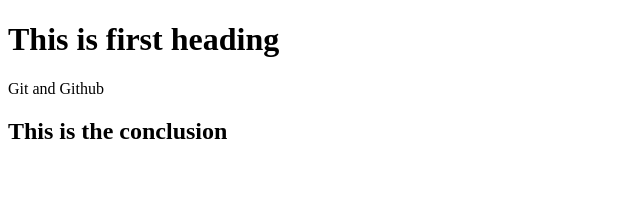
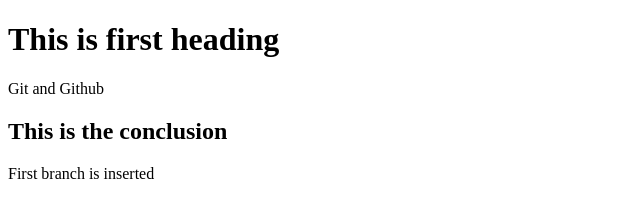
Before and after one commit to Ravi-Grg/OurRepos, a plain HTML site: page index.html in a window 1280 px wide. Shown: the whole page, without its empty margins (0-640 px from the left). Drawn offline with Linux system fonts and the light colour scheme.

Commit message:
added first branch

```diff
--- a/index.html
+++ b/index.html
@@ -11,6 +11,7 @@
     <p>Git and Github</p>
 
     <h2>This is the conclusion</h2>
+    <p>First branch is inserted</p>
 
 </body>
 </html>
```
